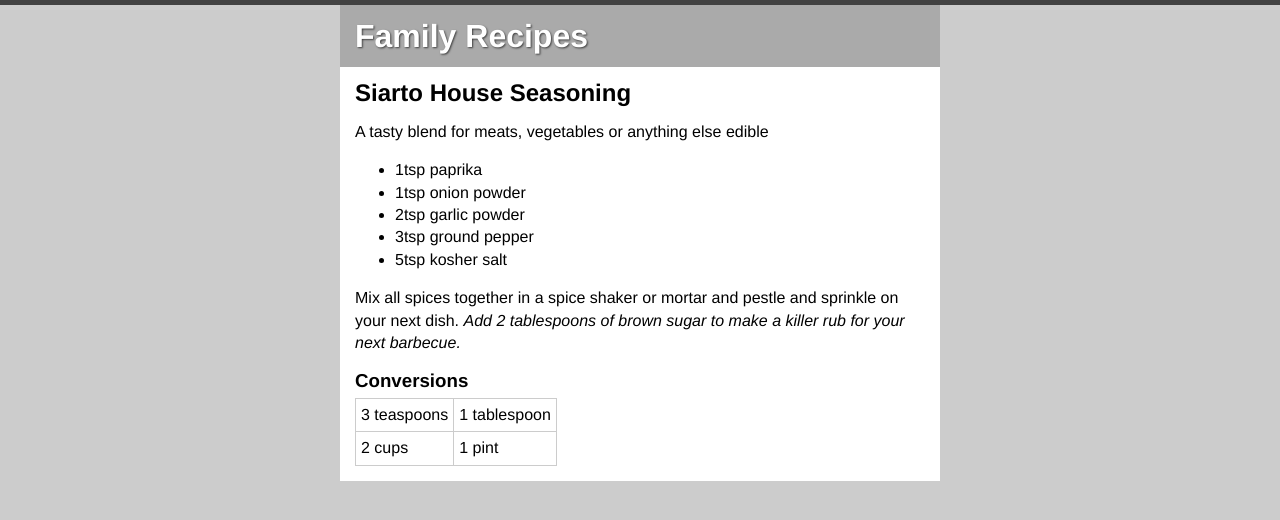
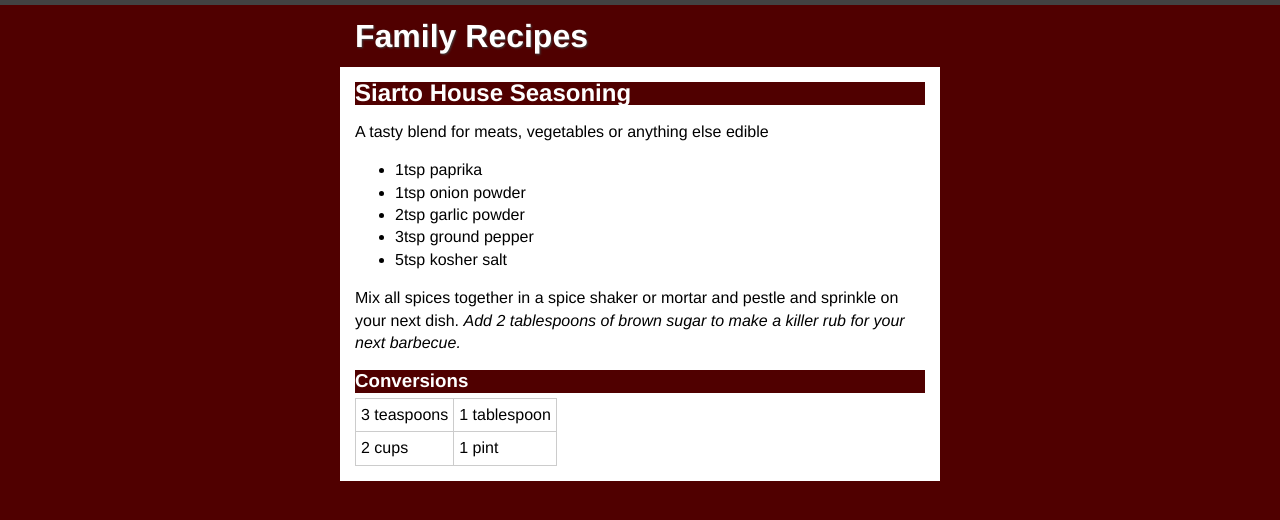
Before and after one commit to travers7/tc349, a plain HTML site: page week4/recipes.html in a window 1280 px wide. Drawn offline with Linux system fonts and the light colour scheme.

Commit message:
Week 4 Edit

```diff
--- a/week4/recipes.css
+++ b/week4/recipes.css
@@ -2,7 +2,7 @@
 /* CSS Document */
 
 body {
-	background: #ccc;
+	background: #500000;
 	border-top: 5px  solid #424242;
 	margin: 0;
 	font-family: "Helvetica", sans-serif;
@@ -15,12 +15,19 @@ h1, h2, h3 {
 
 h1 {
 	padding: 20px 15px;
-	background: #aaa;
 	color: #fff;
 	text-shadow: 1px 1px 2px #424242;
+	background: #500000;
+}
+
+h2 {
+	color: #fff;
+	background: #500000;
 }
 
 h3 {
+	color: #fff;
+	background: #500000;
 	margin-bottom: 5px;
 }
 
--- a/week4/sketchnotes.css
+++ b/week4/sketchnotes.css
@@ -3,7 +3,7 @@
 
 body {
 	font-family: "Times New Roman" sans-serif;
-	background: #C0C0C0;
+	background: #fff;
 }
 
 h1, h2, h3, h4 {
@@ -11,7 +11,7 @@ h1, h2, h3, h4 {
 }
 
 h1 {
-	color: #C0C0C0;
+	color: #fff;
 	background: #500000;
 	padding: 22px 12px;
 	font-size: 20pt;
@@ -19,10 +19,10 @@ h1 {
 }
 
 img {
-	border: 1px solid #C0C0C0;
+	border: 1px solid #fff;
 	border-radius: 10px;
 	margin-bottom: 35px;
-	color: #C0C0C0;
+	color: #fff;
 	text-align: center;
 }
 
```
